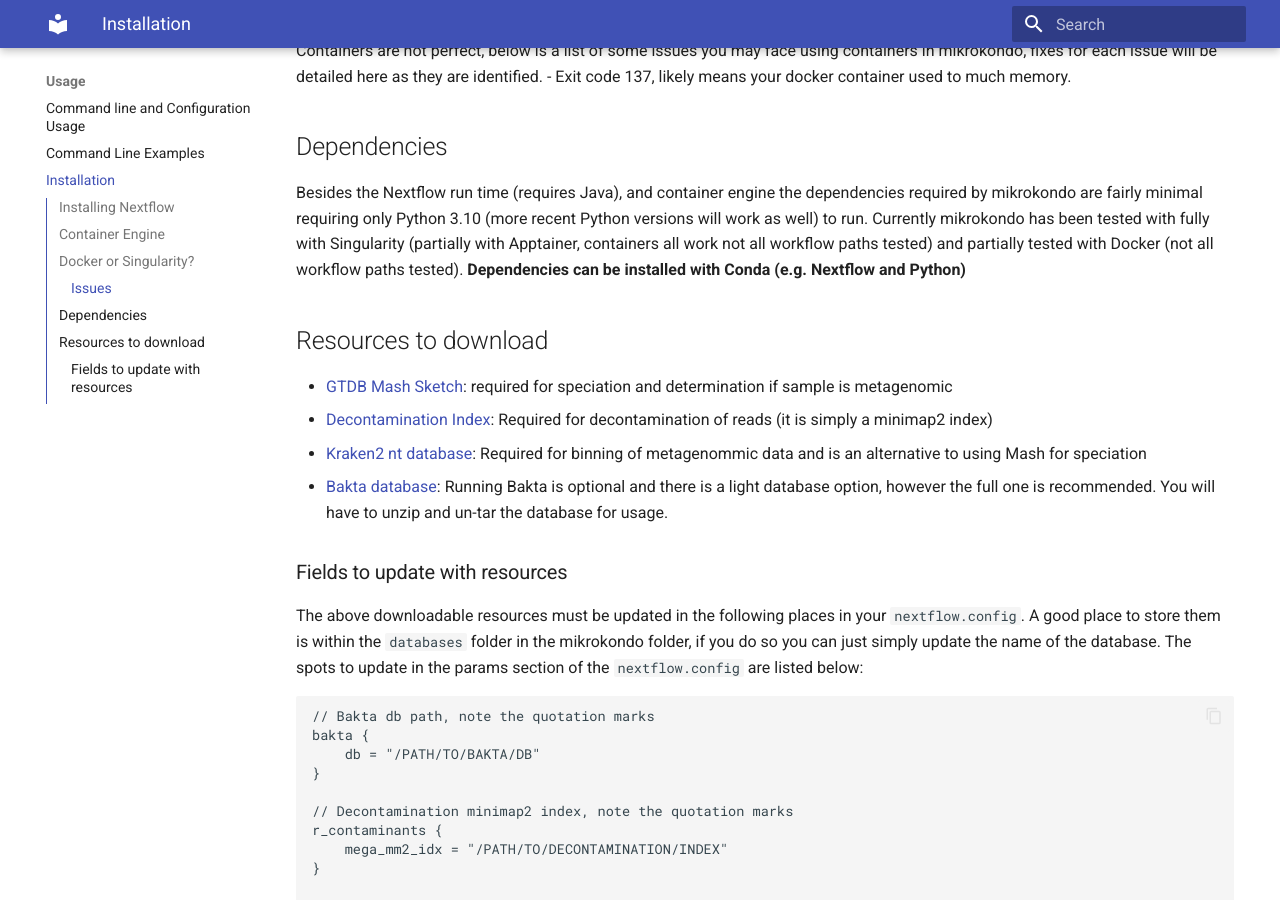
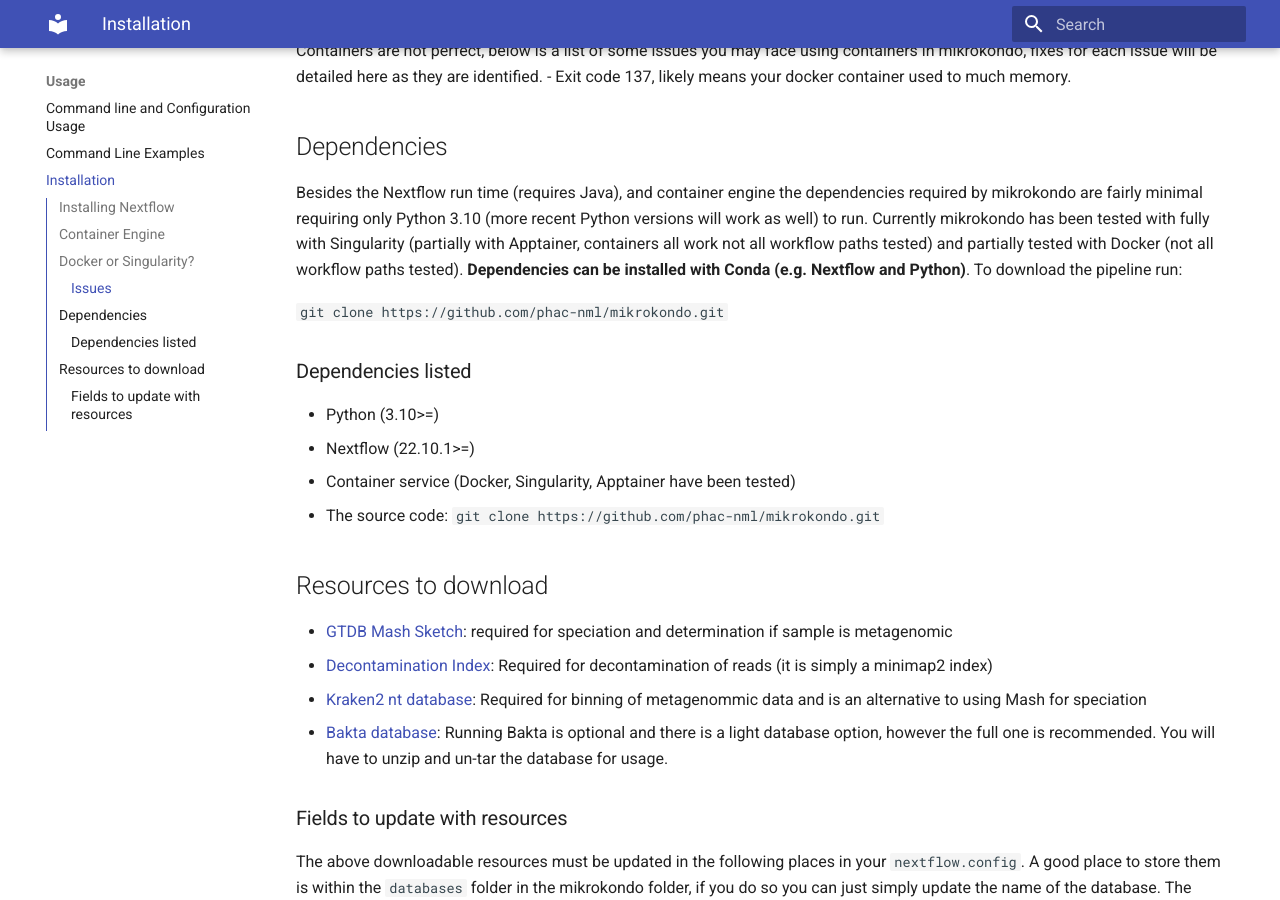
Before and after one commit to phac-nml/mikrokondo, an MkDocs documentation site: the page built from docs/usage/installation.md, in a window 1280 px wide and 900 px high, scrolled down 731 px. Built offline with MkDocs 1.6.1 and Material for MkDocs 9.7.7, drawn with Linux system fonts in a browser that asks for light colours.

```diff
--- a/docs/usage/installation.md
+++ b/docs/usage/installation.md
@@ -14,7 +14,17 @@ Containers are not perfect, below is a list of some issues you may face using co
 - Exit code 137, likely means your docker container used to much memory.
 
 ## Dependencies
-Besides the Nextflow run time (requires Java), and container engine the dependencies required by mikrokondo are fairly minimal requiring only Python 3.10 (more recent Python versions will work as well) to run. Currently mikrokondo has been tested with fully with Singularity (partially with Apptainer, containers all work not all workflow paths tested) and partially tested with Docker (not all workflow paths tested). **Dependencies can be installed with Conda (e.g. Nextflow and Python)**
+Besides the Nextflow run time (requires Java), and container engine the dependencies required by mikrokondo are fairly minimal requiring only Python 3.10 (more recent Python versions will work as well) to run. Currently mikrokondo has been tested with fully with Singularity (partially with Apptainer, containers all work not all workflow paths tested) and partially tested with Docker (not all workflow paths tested). **Dependencies can be installed with Conda (e.g. Nextflow and Python)**. To download the pipeline run:
+
+`git clone https://github.com/phac-nml/mikrokondo.git`
+
+### Dependencies listed
+
+- Python (3.10>=)
+- Nextflow (22.10.1>=)
+- Container service (Docker, Singularity, Apptainer have been tested)
+- The source code: `git clone https://github.com/phac-nml/mikrokondo.git`
+
 
 
 ## Resources to download
```
Also changed, not shown: README.md (+10 -1 lines).
